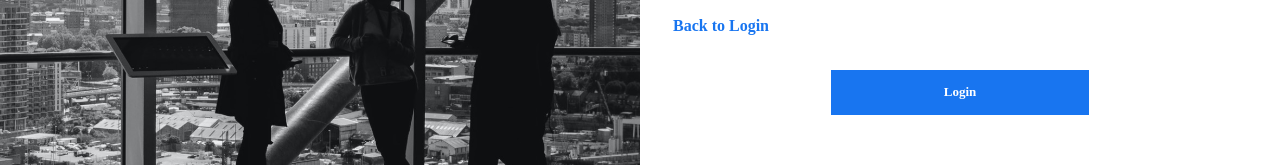
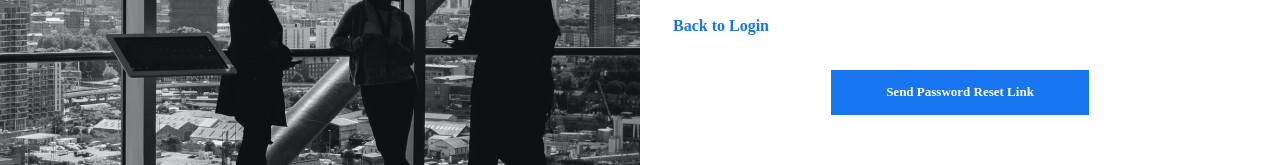
Before and after one commit to Priyalakshmi998/sitecloud, a React (Create React App) app: page /forgot_password in a window 1280 px wide. Shown: the part 469-634 px from the top of the page. Built offline with nearby package versions, Linux system fonts and the light colour scheme.

Commit message:
site1 to home page route path updated

```diff
--- a/src/Modules/Auth/ForgotPassWord/ForgotPassWord.js
+++ b/src/Modules/Auth/ForgotPassWord/ForgotPassWord.js
@@ -107,7 +107,7 @@ const ForgotPassWord = () => {
                                     <div className="resend_btn">
                                         {/* Login btn  */}
                                         <button type="submit" onClick={() => { navigate("/managesite") }}>
-                                            Login
+                                            Send Password Reset Link
                                         </button>
                                     </div>
                                 </form>
--- a/src/Modules/SideMenu/Menu.js
+++ b/src/Modules/SideMenu/Menu.js
@@ -58,7 +58,7 @@ function SideNav() {
                         // defaultOpenKeys={['sub1']}
                         style={{ height: '100%', borderRight: 0 }}
                     >
-                        <Menu.Item key="1" icon={<ArrowLeftOutlined />} title="Site 1">
+                        <Menu.Item key="1" icon={<ArrowLeftOutlined />} title="Site 1"  onClick={() => navigate("/home")}>
                             Site 1
                         </Menu.Item>
                         <Menu.Item key="2" icon={<SettingOutlined />} title="Manage Site" onClick={() => navigate("/managesite")}>
```
